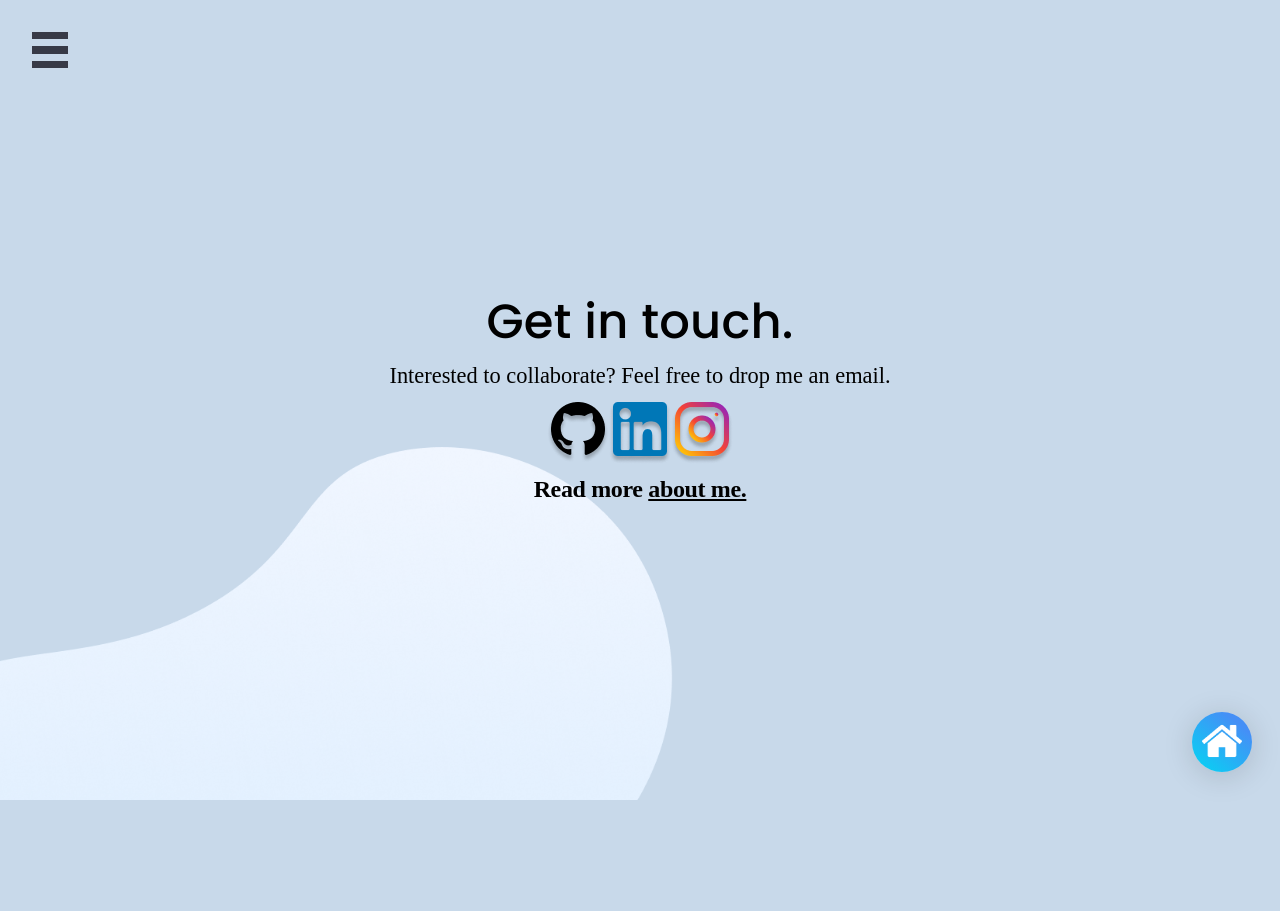
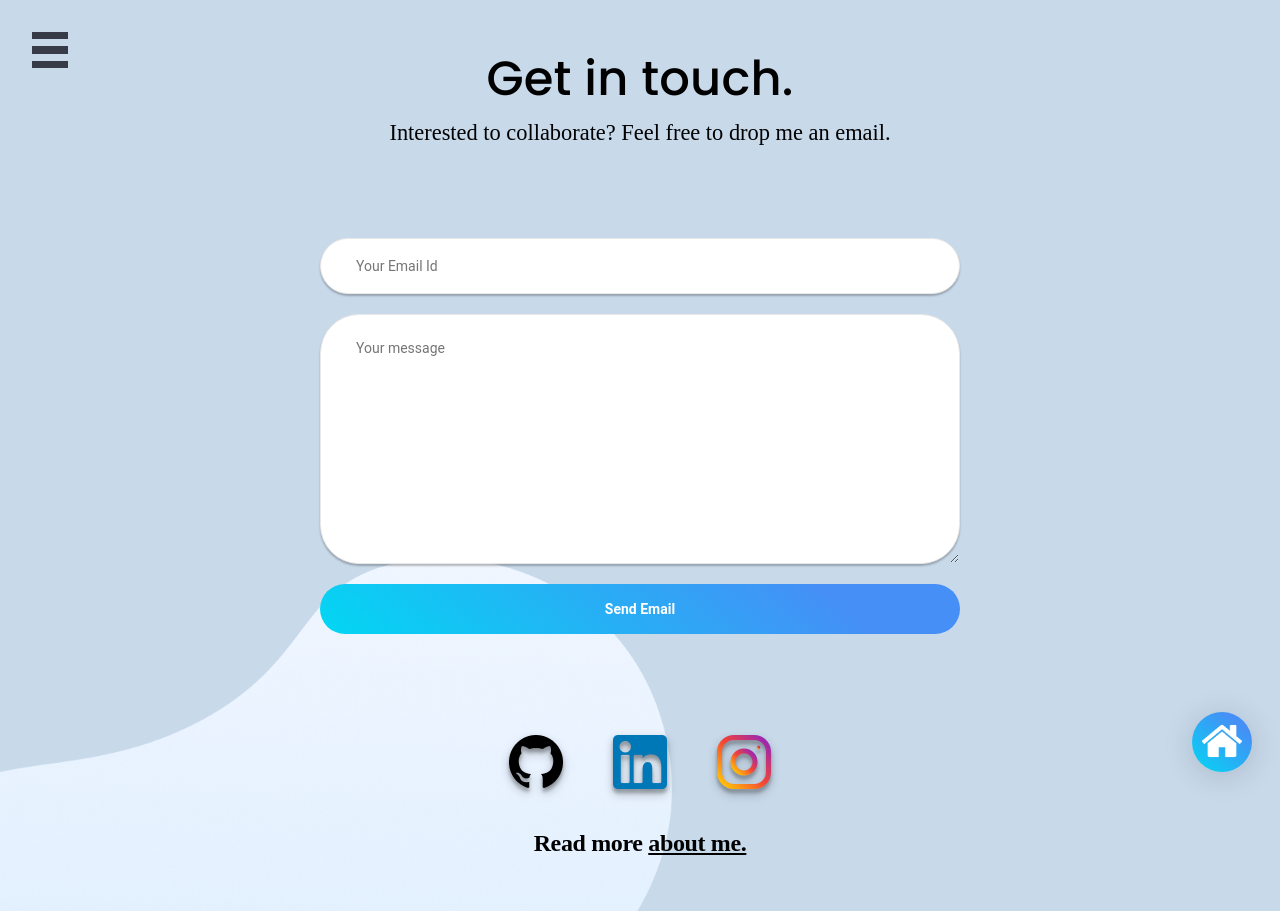
Before and after one commit to laststonedjs/portfolio, a React (Create React App) app: page /contact in a window 1280 px wide. Before the commit the page ends 800 px from the top, so only its background shows below. Built offline with nearby package versions, Linux system fonts and the light colour scheme.

Commit message:
"finished contact page"

```diff
--- a/src/components/Contact/Contact.css
+++ b/src/components/Contact/Contact.css
@@ -0,0 +1,76 @@
+.contact-form-container {
+  width: 50%;
+  align-self: center;
+  margin: 70px 0;
+}
+
+.contact-form {
+  display: flex;
+  flex-direction: column;
+  align-items: center;
+  justify-content: center;
+}
+
+.input-box {
+  background-color: #fff;
+  width: 100%;
+  border: 1px solid #e8e8e8;
+  box-sizing: border-box;
+  box-shadow: 0 2px 2px rgba(0, 0, 0, 0.25);
+  border-radius: 39px;
+  padding: 19px 35px;
+  margin: 10px 0;
+  font-family: Roboto;
+  font-size: 14px;
+  line-height: 16px;
+}
+
+.body-input {
+  height: 250px;
+  padding: 25px 35px;
+}
+
+.contact-btn {
+  margin: 10px 0;
+  border: none;
+  color: #fff;
+  font-weight: bold;
+  font-family: Roboto;
+  font-style: normal;
+  font-size: 14px;
+  line-height: 16px;
+  width: 100%;
+  text-align: center;
+  padding: 17px 35px;
+  background: linear-gradient(39.97deg, #03d6f3 0.79%, #458ff6 79.29%);
+  border-radius: 35px;
+}
+
+.social-icon-container {
+  display: flex;
+  flex-direction: row;
+  flex-wrap: wrap;
+  justify-content: center;
+  align-items: center;
+}
+
+.social-icon {
+  filter: drop-shadow(0px 4px 4px rgba(0, 0, 0, 0.25));
+  margin: 21px;
+}
+
+.social-icon:hover,
+.contact-btn:hover {
+  filter: drop-shadow(0px 8px 8px rgba(0, 0, 0, 0.32));
+  cursor: pointer;
+  transition: all 0.3s;
+}
+
+@media only screen and (max-width: 640px) {
+  .social-icon {
+    margin: 8px 21px;
+  }
+  .contact-form-container {
+    width: 80%;
+  }
+}
--- a/src/components/Contact/Contact.jsx
+++ b/src/components/Contact/Contact.jsx
@@ -15,8 +15,34 @@ const Contact = () => {
                 details="Interested to collaborate? Feel free to drop me an email."
                     />
 
+            {/* Form section */}
+            <div className="contact-form-container">
+                <form className="contact-form">
+                    {/* Email Id Input */}
+                    <input
+                        type="text"
+                        placeholder="Your Email Id"
+                        name="email"
+                        className="input-box email-input"
+                     />
+
+                     {/* Email Body */}
+                    <textarea
+                        type="text"
+                        placeholder="Your message"
+                        name="message"
+                        className="input-box body-input">
+
+                        </textarea>
+                <button type="submit"
+                        className="contact-btn">
+                    Send Email
+                </button>
+                </form>
+            </div>
+
+
             {/* Social icons */}
-
             <div className="social-icon-container">
                 <a href="https://github.com/laststonedjs" className="social-icon">
                     <img src={github} alt="social" />
```
Also changed, not shown: src/components/Projects/Projects.jsx (+5 -4 lines).
